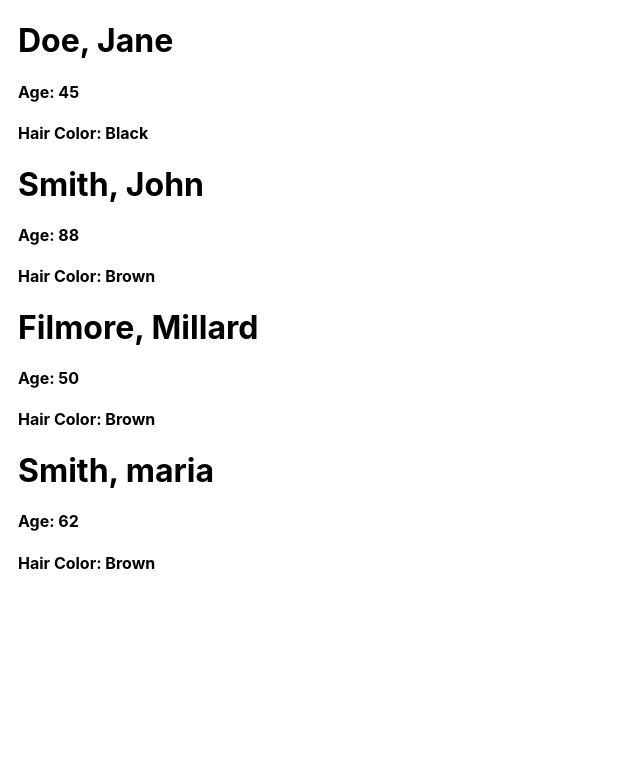
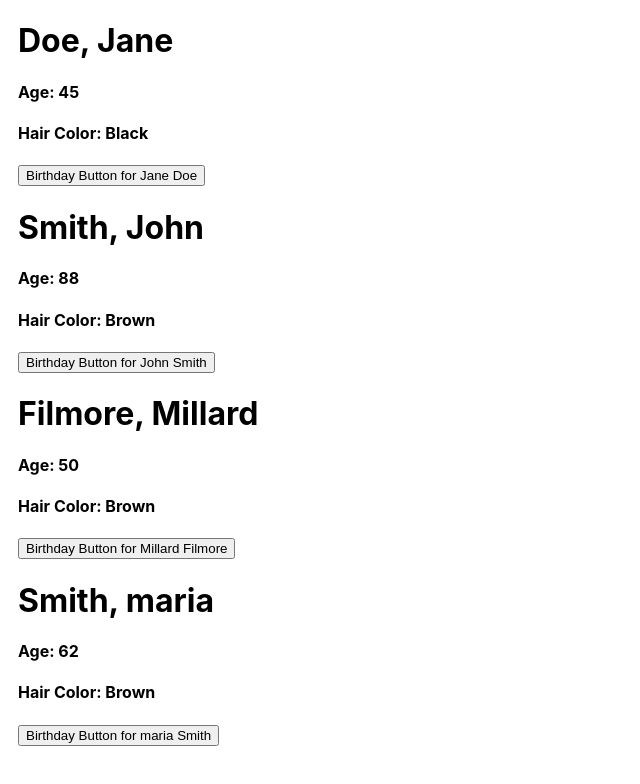
Before and after one commit to MNeipp/MERN, a React (Create React App) app in the folder react/first-react-app/: page / in a window 1280 px wide. Shown: the top 784 px of the page, without its empty margins (0-640 px from the left). Built offline with nearby package versions, Linux system fonts and the light colour scheme.

Commit message:
putting it together assignment

```diff
--- a/react/first-react-app/src/components/person-card.js
+++ b/react/first-react-app/src/components/person-card.js
@@ -1,13 +1,24 @@
 import React, { Component } from 'react';
 
 class PersonCard extends Component{
+    constructor(props){
+        super(props);
+        this.state = {
+            age: this.props.age
+    }
+}
+incrementAge = () =>{
+            this.setState(state => ({ age: state.age + 1 }))
+        }
+
     render(){
-        const {firstName, lastName, age, hairColor} = this.props;
+        const {firstName, lastName, hairColor} = this.props;
         return(
             <>
             <h1>{ lastName }, {firstName}</h1>
-            <h4>Age: {age}</h4>
+            <h4>Age: {this.state.age}</h4>
             <h4>Hair Color: {hairColor}</h4>
+            <button onClick={ this.incrementAge }>Birthday Button for {firstName} {lastName}</button>
             </>
         )
     }
```
